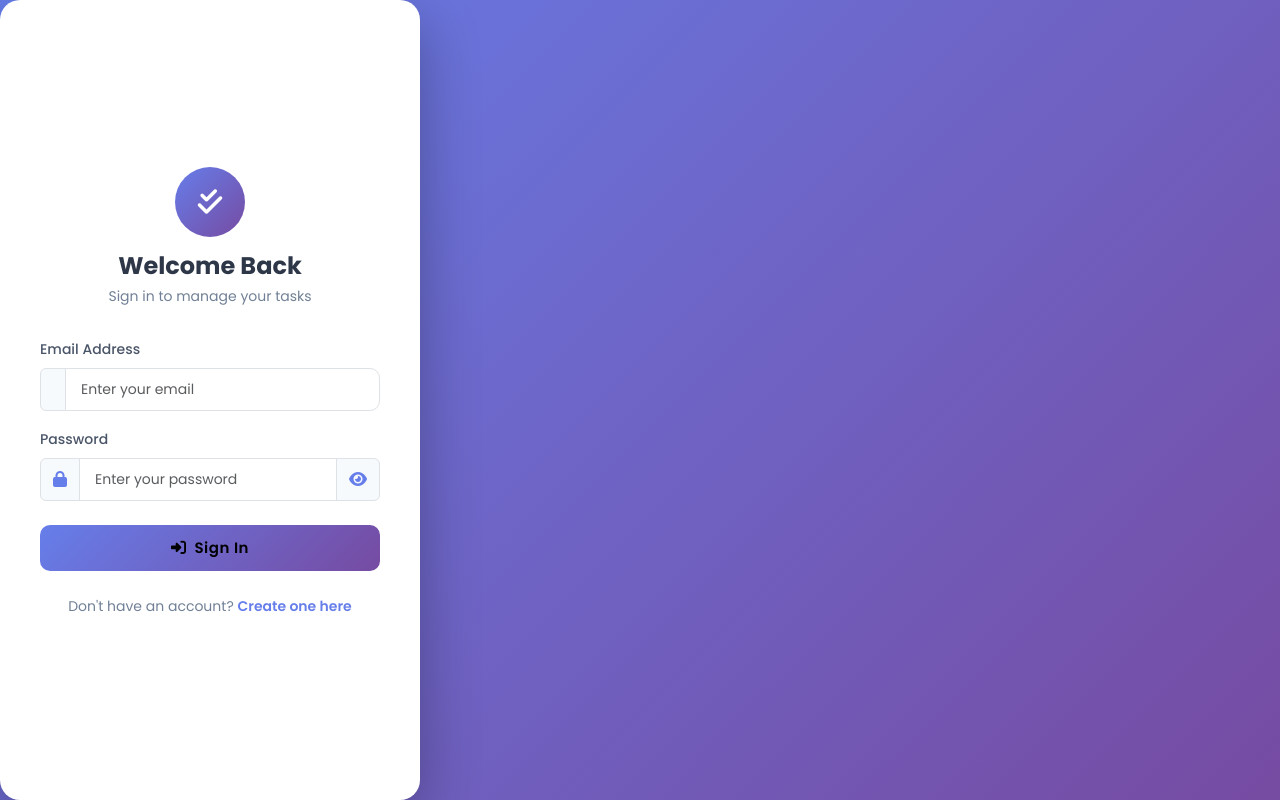
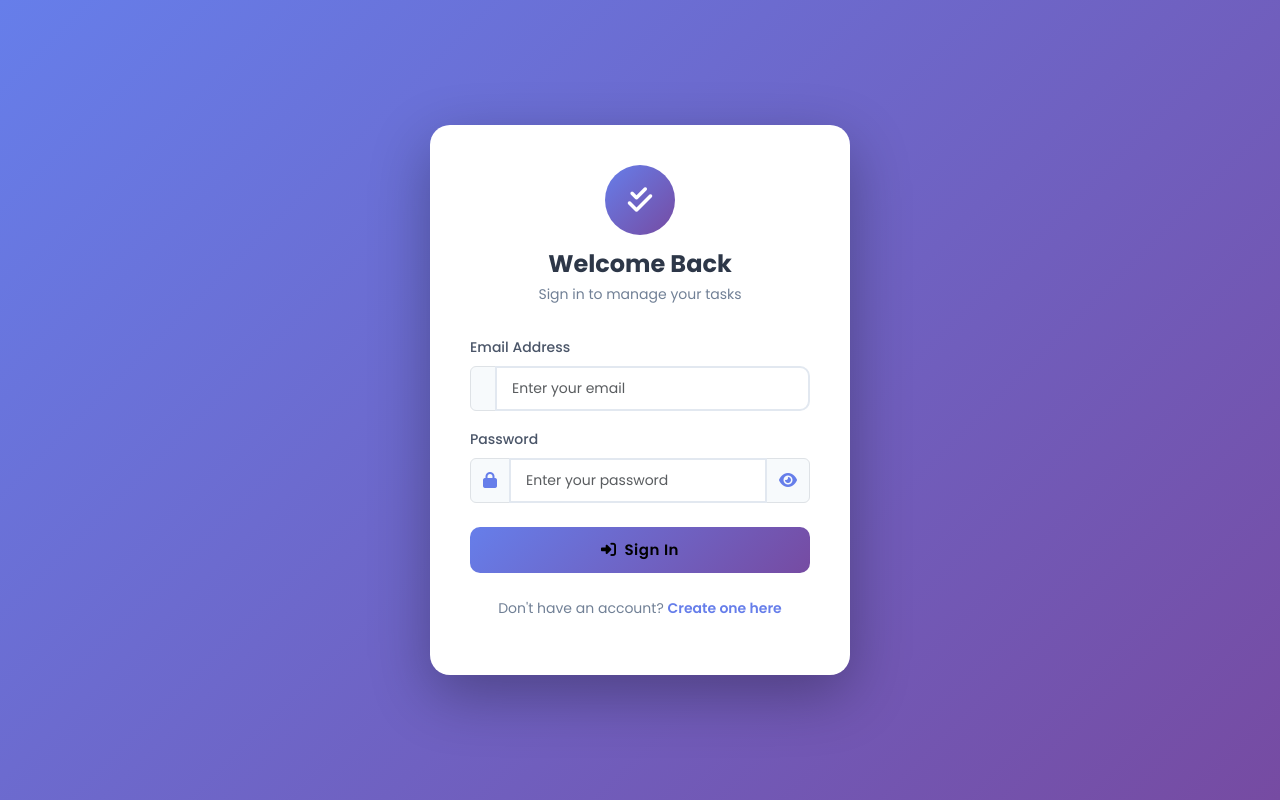
Before and after one commit to POSHANMS/todo-app-flask, a Flask app: page / in a window 1280 px wide. Run offline with Flask 3, Linux system fonts and the light colour scheme.

Commit message:
Fix typo in CSS

```diff
--- a/static/css/style.css
+++ b/static/css/style.css
@@ -30,7 +30,7 @@ body {
 }
 
 /* The white card/box */
-.auth-wrapper {
+.auth-card {
     background: white;
     border-radius: 20px;
     padding: 40px;
@@ -96,7 +96,7 @@ body {
 
 /* Input boxes */
 .form-control {
-    border: 2px soild #e2e8f0;
+    border: 2px solid #e2e8f0;
     border-radius: 10px;
     padding: 10px 15px;
     font-size: 14px;
```
